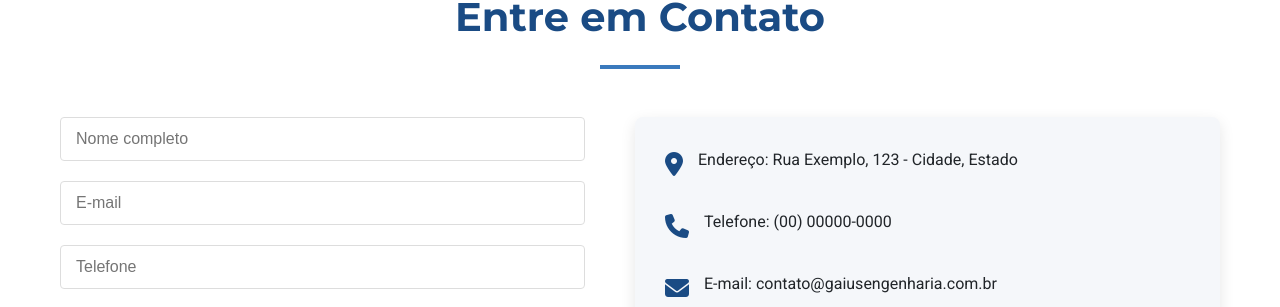
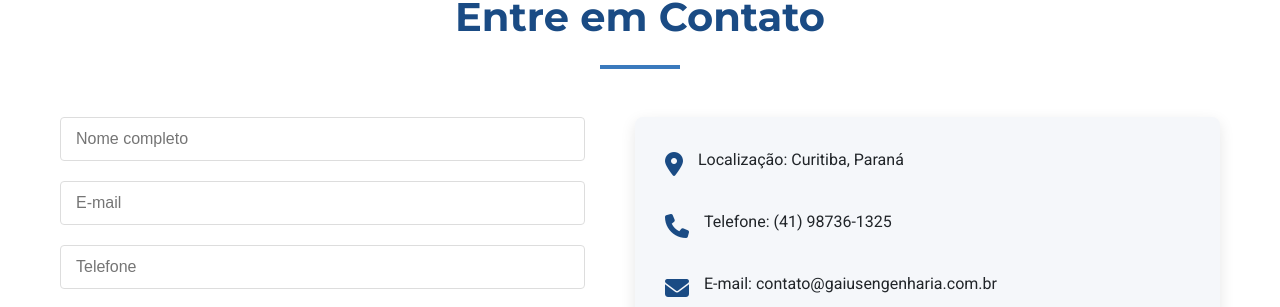
Before and after one commit to AndersonRyuichi/gaius-engenharia-landing, a plain HTML site: page index.html in a window 1280 px wide. Shown: the part 3487-3794 px from the top of the page. Drawn offline with Linux system fonts and the light colour scheme.

Commit message:
Add files via upload

```diff
--- a/index.html
+++ b/index.html
@@ -198,11 +198,11 @@
                 <div class="contato-info">
                     <div class="info-item">
                         <i class="fas fa-map-marker-alt"></i>
-                        <p>Endereço: <span>Rua Exemplo, 123 - Cidade, Estado</span></p>
+                        <p>Localização: <span>Curitiba, Paraná</span></p>
                     </div>
                     <div class="info-item">
                         <i class="fas fa-phone"></i>
-                        <p>Telefone: <span>(00) 00000-0000</span></p>
+                        <p>Telefone: <span>(41) 98736-1325</span></p>
                     </div>
                     <div class="info-item">
                         <i class="fas fa-envelope"></i>
```
